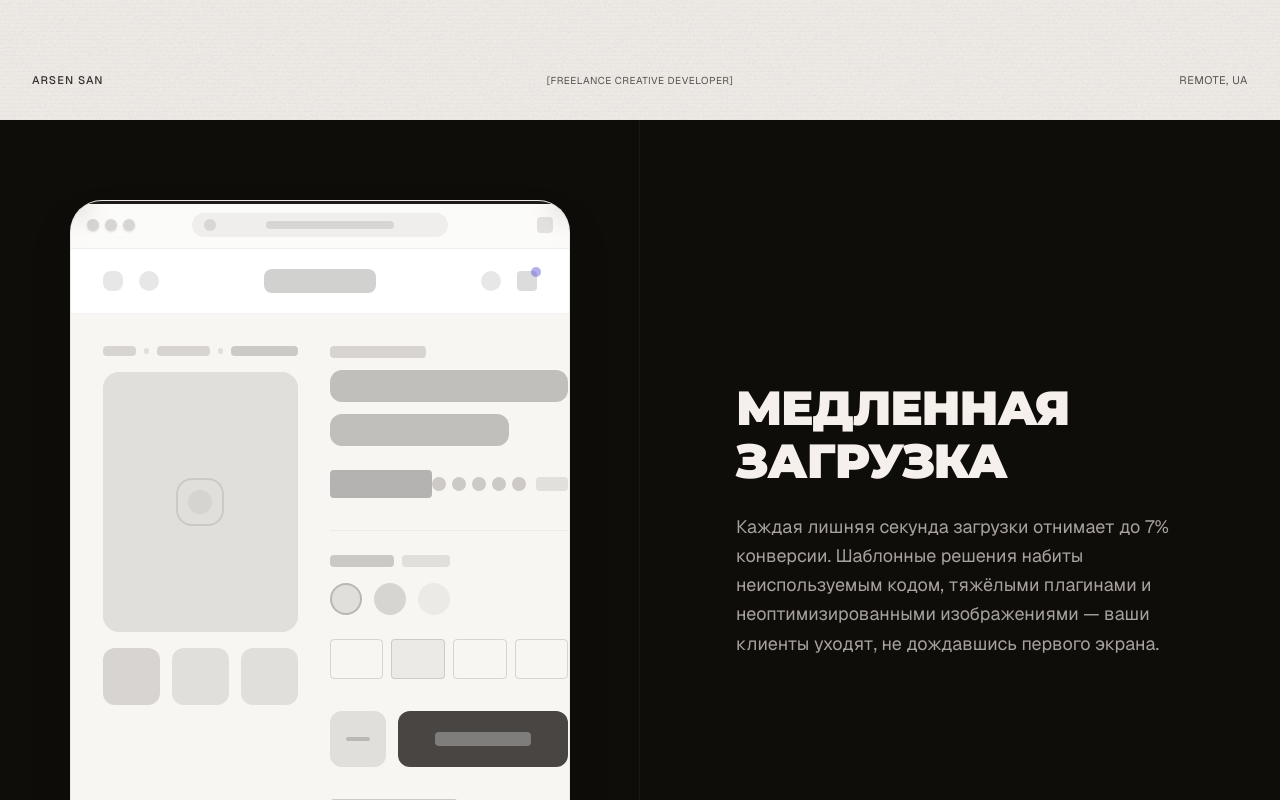
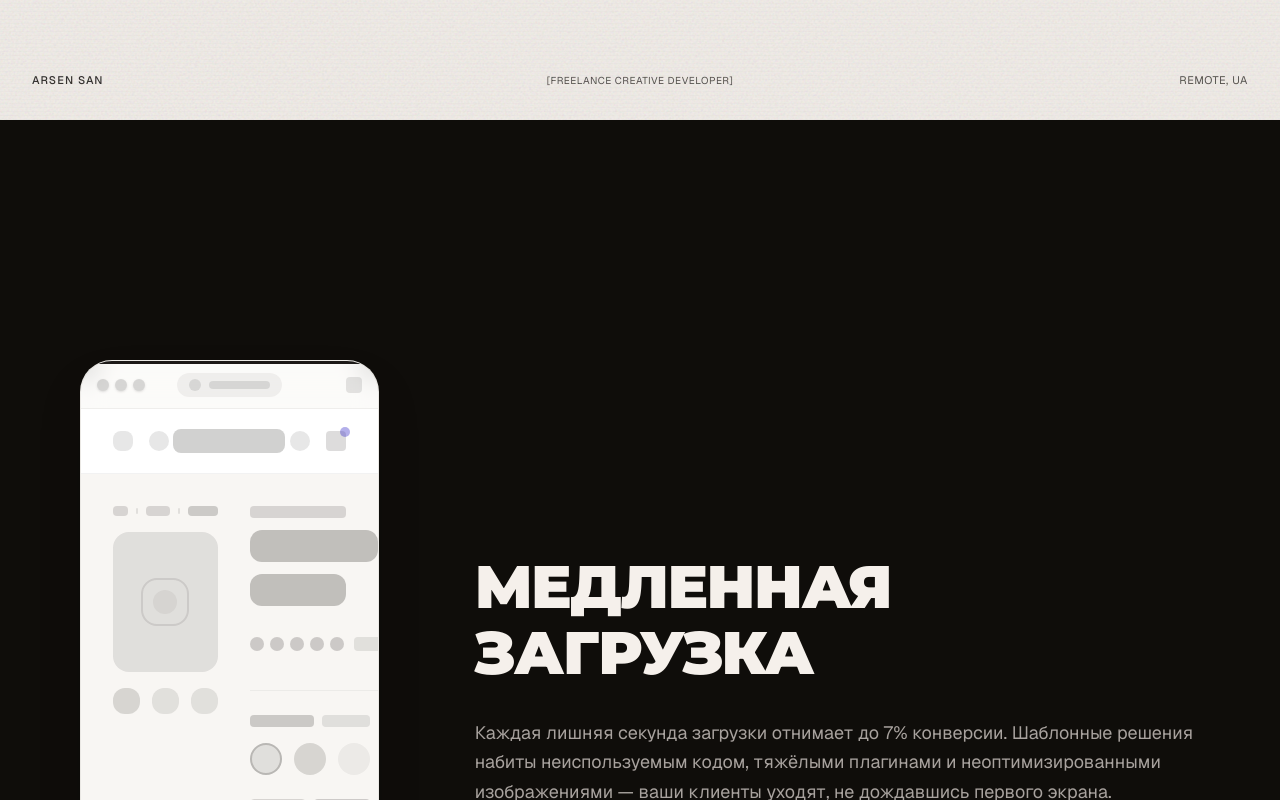
Before and after one commit to SenichSan/arsensan, a Next.js app: page / in a window 1280 px wide. Shown: the part 680-1480 px from the top of the page. Built offline with nearby package versions, Linux system fonts and the light colour scheme.

Commit message:
refactoring block 2 "pain"

```diff
--- a/components/AbandonedCartVisual.tsx
+++ b/components/AbandonedCartVisual.tsx
@@ -203,7 +203,7 @@ export default function AbandonedCartVisual({ isActive }: AbandonedCartVisualPro
   }, [isActive]);
 
   return (
-    <div ref={containerRef} className="relative w-full h-full flex items-center justify-center overflow-hidden bg-ivory">
+    <div ref={containerRef} className="relative w-full h-[640px] flex items-center justify-center overflow-hidden bg-ivory rounded-2xl shadow-xl border border-black/5">
 
       {/* Brutalist Invoice Card */}
       <div className="relative w-[340px] bg-ivory border border-black/20 p-8 flex flex-col font-mono text-graphite shadow-sm">
--- a/components/PainPoints.tsx
+++ b/components/PainPoints.tsx
@@ -70,79 +70,71 @@ export default function PainPoints() {
     <section
       ref={sectionRef}
       id="problem"
-      className="relative w-full flex flex-col md:flex-row bg-surface-dark text-on-dark"
+      className="relative w-full bg-surface-dark text-on-dark py-20 md:py-40"
     >
-      {/* ── Left Column — Sticky Visual / Scene ── */}
-      <div className="hidden md:flex sticky top-0 h-screen w-1/2 items-center justify-center border-r border-on-dark/5">
+      <div className="mx-auto max-w-7xl px-5 md:px-20 grid grid-cols-1 md:grid-cols-12 gap-8 md:gap-16">
 
+        {/* ── Left Column (Meta Zone) — Sticky Visual / Scene ── */}
+        <div className="hidden md:flex md:col-span-4 sticky top-0 h-screen flex-col items-start justify-center pr-8">
           {/* Scene 0: Медленная загрузка */}
           {activeIndex === 0 && (
+            <div className="w-full">
               <SlowLoadingVisual isActive={true} />
+            </div>
           )}
 
           {/* Scene 3: Сложный чекаут */}
           {activeIndex === 3 && (
+            <div className="w-full">
               <AbandonedCartVisual isActive={true} />
+            </div>
           )}
 
           {/* Fallback: numbered placeholder for remaining pains */}
           {activeIndex !== 0 && activeIndex !== 3 && (
-          <div className="flex flex-col items-center gap-3">
-            <span
-              className="text-[12rem] font-black leading-none text-on-dark/10 transition-all duration-500"
-              style={{ fontFamily: "var(--font-display)" }}
-            >
+            <div className="flex w-full flex-col items-start gap-4">
+              <span className="font-display text-[10rem] lg:text-[12rem] font-black leading-none text-on-dark/10 transition-all duration-500">
                 {activeIndex + 1}
               </span>
-            <span
-              className="text-sm font-medium uppercase tracking-widest text-on-dark-muted/60"
-              style={{ fontFamily: "var(--font-sans)" }}
-            >
+              <span className="font-sans text-sm font-medium uppercase tracking-widest text-on-dark-muted/60">
                 Боль {activeIndex + 1}
               </span>
             </div>
           )}
-
         </div>
 
-      {/* ── Right Column — Scrollable Text Blocks ── */}
-      <div className="w-full md:w-1/2">
+        {/* ── Right Column (Content Zone) — Scrollable Text Blocks ── */}
+        <div className="md:col-span-8 flex flex-col">
           {painPoints.map((point, index) => (
             <div
               key={point.id}
               ref={(el) => {
                 textBlockRefs.current[index] = el;
               }}
-            className="flex min-h-screen items-center justify-center px-8 md:px-16 lg:px-24"
+              className="flex min-h-screen flex-col justify-center py-20"
             >
               <div
-              className="max-w-lg transition-opacity duration-500 ease-out"
-              style={{ opacity: activeIndex === index ? 1 : 0.3 }}
+                className={`max-w-3xl transition-opacity duration-500 ease-out ${
+                  activeIndex === index ? "opacity-100" : "opacity-30"
+                }`}
               >
                 {/* Mobile-only index indicator */}
-              <span
-                className="mb-4 block text-xs font-medium uppercase tracking-widest text-indigo-light md:hidden"
-                style={{ fontFamily: "var(--font-sans)" }}
-              >
+                <span className="mb-4 block font-sans text-xs font-medium uppercase tracking-widest text-indigo-light md:hidden">
                   {String(index + 1).padStart(2, "0")} / {String(painPoints.length).padStart(2, "0")}
                 </span>
 
-              <h3
-                className="text-3xl md:text-4xl lg:text-5xl font-black uppercase leading-[1.1] tracking-tight"
-                style={{ fontFamily: "var(--font-display)" }}
-              >
+                <h3 className="font-display text-3xl font-black uppercase leading-[1.1] tracking-tight md:text-5xl lg:text-6xl text-left">
                   {point.title}
                 </h3>
-              <p
-                className="mt-6 text-base md:text-lg leading-relaxed text-on-dark-muted"
-                style={{ fontFamily: "var(--font-sans)" }}
-              >
+                <p className="font-sans mt-8 text-base leading-relaxed text-on-dark-muted md:text-lg text-left">
                   {point.description}
                 </p>
               </div>
             </div>
           ))}
         </div>
+
+      </div>
     </section>
   );
 }
--- a/components/SlowLoadingVisual.tsx
+++ b/components/SlowLoadingVisual.tsx
@@ -122,7 +122,7 @@ export default function SlowLoadingVisual({ isActive }: SlowLoadingVisualProps)
   }, [isActive]);
 
   return (
-    <div className="relative w-[500px] h-[640px] rounded-2xl bg-[#F6F4F0] shadow-2xl overflow-hidden border border-black/5 transform origin-center scale-90 md:scale-100">
+    <div className="relative w-full h-[640px] rounded-2xl bg-[#F6F4F0] shadow-2xl overflow-hidden border border-black/5">
 
       {/* ── Progress Bar ── */}
       <div className="absolute top-0 left-0 right-0 h-[3px] bg-graphite/5 z-20">
@@ -140,10 +140,10 @@ export default function SlowLoadingVisual({ isActive }: SlowLoadingVisualProps)
           <div className="w-3 h-3 rounded-full bg-black/15 shadow-sm" />
           <div className="w-3 h-3 rounded-full bg-black/15 shadow-sm" />
         </div>
-        <div className="flex-1 flex justify-center">
-          <div className="w-64 h-6 rounded-md bg-black/5 flex items-center px-3 gap-2">
-            <div className="w-3 h-3 rounded-full bg-black/10" /> {/* dummy lock icon */}
-            <div className="w-32 h-2 rounded bg-black/10 mx-auto" />
+        <div className="flex-1 flex justify-center px-4">
+          <div className="w-full max-w-[16rem] h-6 rounded-md bg-black/5 flex items-center px-3 gap-2">
+            <div className="w-3 h-3 shrink-0 rounded-full bg-black/10" /> {/* dummy lock icon */}
+            <div className="w-full h-2 rounded bg-black/10 mx-auto" />
           </div>
         </div>
         <div className="w-16 flex justify-end">
@@ -242,16 +242,16 @@ export default function SlowLoadingVisual({ isActive }: SlowLoadingVisualProps)
               </div>
 
               {/* Sizes */}
-              <div className="flex gap-2">
-                <div className="w-14 h-10 rounded border border-graphite/15" />
-                <div className="w-14 h-10 rounded border border-graphite/15 bg-graphite/5" />
-                <div className="w-14 h-10 rounded border border-graphite/15" />
-                <div className="w-14 h-10 rounded border border-graphite/15" />
+              <div className="flex flex-wrap gap-2">
+                <div className="w-10 lg:w-12 xl:w-14 h-10 shrink-0 rounded border border-graphite/15" />
+                <div className="w-10 lg:w-12 xl:w-14 h-10 shrink-0 rounded border border-graphite/15 bg-graphite/5" />
+                <div className="w-10 lg:w-12 xl:w-14 h-10 shrink-0 rounded border border-graphite/15" />
+                <div className="w-10 lg:w-12 xl:w-14 h-10 shrink-0 rounded border border-graphite/15" />
               </div>
             </div>
 
             {/* Actions (Stuck on loading) */}
-            <div className={`flex gap-3 mb-8 ${heavyPulsing ? "animate-pulse" : ""}`}>
+            <div className={`flex flex-col xl:flex-row gap-3 mb-8 ${heavyPulsing ? "animate-pulse" : ""}`}>
               <div className="w-14 h-14 rounded-md bg-graphite/10 flex items-center justify-center"> {/* Quantity */}
                  <div className="w-6 h-1 rounded-sm bg-graphite/20" />
               </div>
```
Lines whose indentation alone changed are shown as unchanged.
